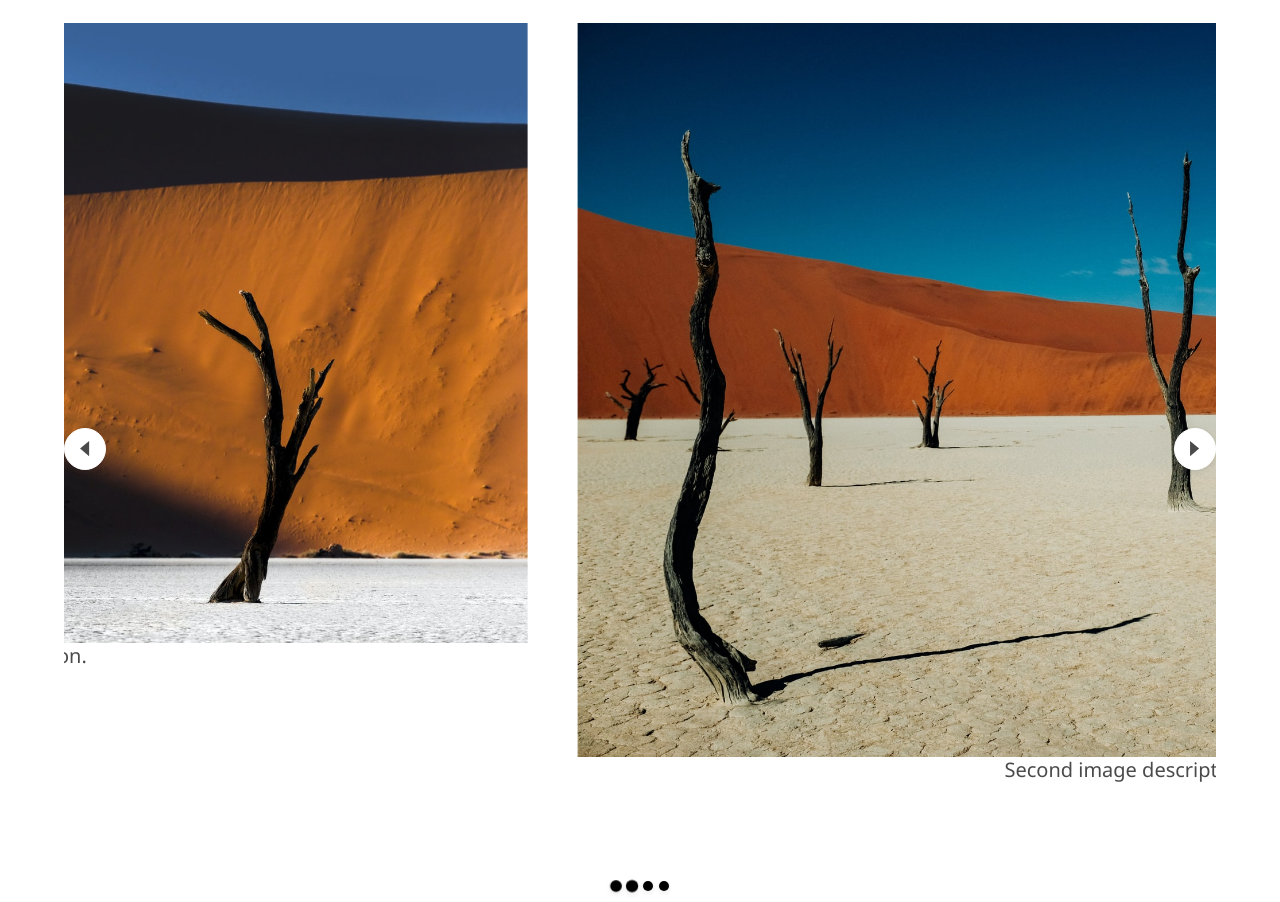
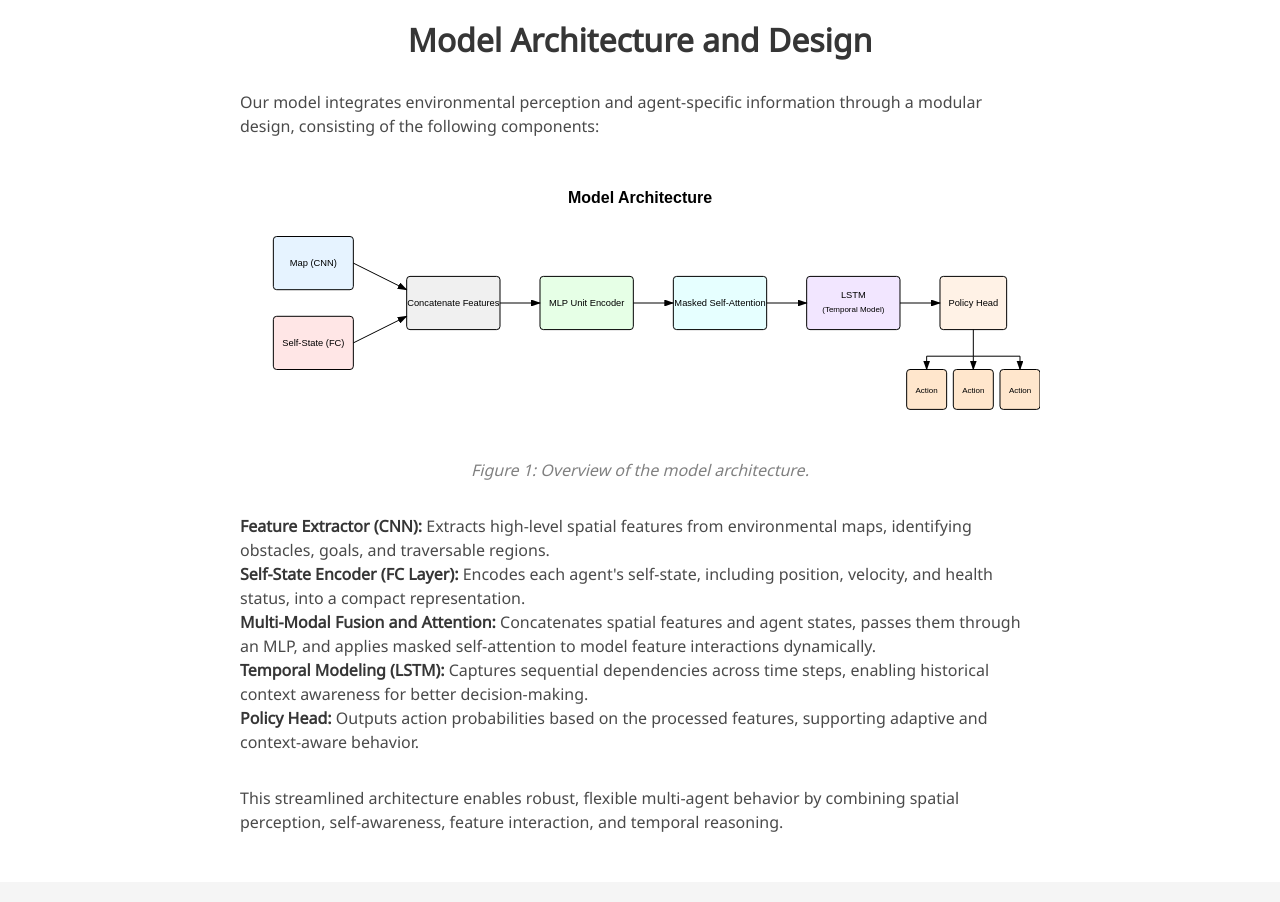
Before and after one commit to guochenmeinian/bomberland_rl_report, a plain HTML site: page index.html in a window 1280 px wide. Shown: the part 1210-2112 px from the top of the page. Drawn offline with nearby package versions, Linux system fonts and the light colour scheme; some icons are missing; a web font is replaced by a local one.

Commit message:
model architecture draft

```diff
--- a/index.html
+++ b/index.html
@@ -153,44 +153,37 @@
 <!-- End paper abstract -->
 
 
-<!-- Image carousel -->
-<section class="hero is-small">
-  <div class="hero-body">
-    <div class="container">
-      <div id="results-carousel" class="carousel results-carousel">
-       <div class="item">
-        <!-- Your image here -->
-        <img src="static/images/carousel1.jpg" alt="MY ALT TEXT"/>
-        <h2 class="subtitle has-text-centered">
-          First image description.
-        </h2>
-      </div>
-      <div class="item">
-        <!-- Your image here -->
-        <img src="static/images/carousel2.jpg" alt="MY ALT TEXT"/>
-        <h2 class="subtitle has-text-centered">
-          Second image description.
-        </h2>
-      </div>
-      <div class="item">
-        <!-- Your image here -->
-        <img src="static/images/carousel3.jpg" alt="MY ALT TEXT"/>
-        <h2 class="subtitle has-text-centered">
-         Third image description.
-       </h2>
-     </div>
-     <div class="item">
-      <!-- Your image here -->
-      <img src="static/images/carousel4.jpg" alt="MY ALT TEXT"/>
-      <h2 class="subtitle has-text-centered">
-        Fourth image description.
-      </h2>
-    </div>
+<!-- Model architecture section -->
+<section class="section">
+  <div class="container" style="max-width: 800px;">
+    <h1 class="title has-text-centered">Model Architecture and Design</h1>
+
+    <p style="margin-top: 2rem;">
+      Our model integrates environmental perception and agent-specific information through a modular design, consisting of the following components:
+    </p>
+
+    <figure class="image" style="text-align: center; margin: 2rem 0;">
+      <img src="static/images/Encoder Architecture Model Visualization.svg" alt="Model Architecture" style="max-width: 100%; display: inline-block;">
+      <figcaption style="margin-top: 1rem; font-style: italic; color: gray;">Figure 1: Overview of the model architecture.</figcaption>
+    </figure>
+
+    <p><strong>Feature Extractor (CNN):</strong> Extracts high-level spatial features from environmental maps, identifying obstacles, goals, and traversable regions.</p>
+
+    <p><strong>Self-State Encoder (FC Layer):</strong> Encodes each agent's self-state, including position, velocity, and health status, into a compact representation.</p>
+
+    <p><strong>Multi-Modal Fusion and Attention:</strong> Concatenates spatial features and agent states, passes them through an MLP, and applies masked self-attention to model feature interactions dynamically.</p>
+
+    <p><strong>Temporal Modeling (LSTM):</strong> Captures sequential dependencies across time steps, enabling historical context awareness for better decision-making.</p>
+
+    <p><strong>Policy Head:</strong> Outputs action probabilities based on the processed features, supporting adaptive and context-aware behavior.</p>
+
+    <p style="margin-top: 2rem;">
+      This streamlined architecture enables robust, flexible multi-agent behavior by combining spatial perception, self-awareness, feature interaction, and temporal reasoning.
+    </p>
   </div>
-</div>
-</div>
 </section>
-<!-- End image carousel -->
+<!-- End model architecture section -->
+
 
 
 
```
Also changed, not shown: static/images/Encoder Architecture Model Visualization.svg (added), 1 other file.
